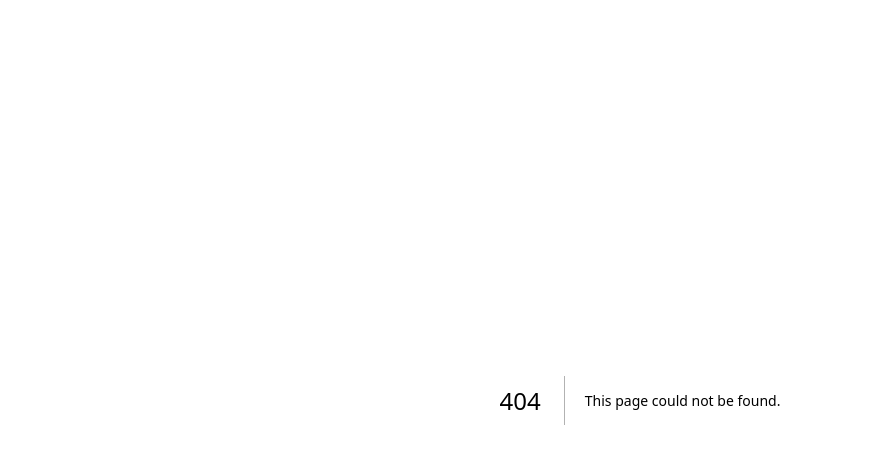
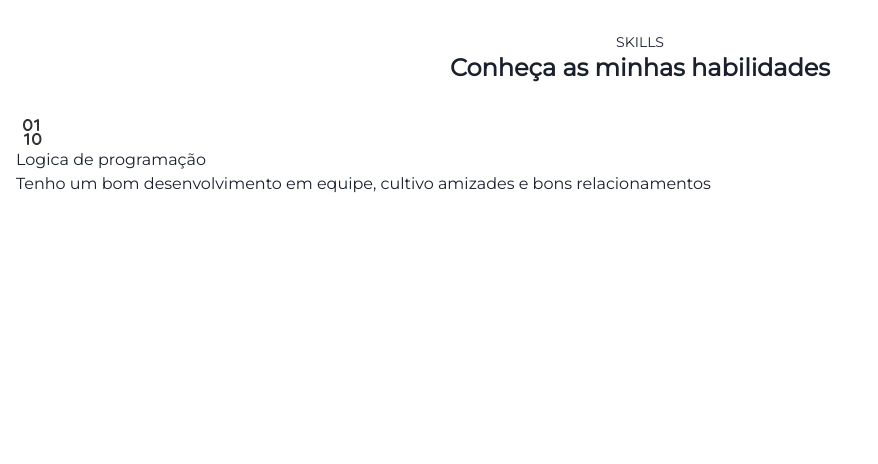
Before and after one commit to matheuspaiva1/portfolio-dev, a Next.js app: page /skills in a window 1280 px wide. Before the commit this address had no page. Shown: the top 464 px of the page, without its empty margins (0-878 px from the left). Built offline with nearby package versions, Linux system fonts and the light colour scheme.

Commit message:
feat: create layout page skills

```diff
--- /dev/null
+++ b/src/app/components/CardSkills.tsx
@@ -0,0 +1,34 @@
+/* eslint-disable @next/next/no-img-element */
+import { useColorMode } from '@chakra-ui/react';
+import React from 'react'
+
+interface CardProps{
+  title: string;
+  description: string;
+  imgs: string;
+}
+
+const CardSkills:React.FC<CardProps>=({title, description, imgs}) => {
+  const {colorMode} = useColorMode()
+
+  return (
+    <div className='my-8 m-4'>
+      {colorMode === "dark" ?
+      <div className="mt-4 bg-gray-900 p-4 rounded-lg">
+        <img src={imgs} alt="" />
+        <h1 className='font-bold text-2xl'>{title}</h1>
+        <p className=''>{description}</p>
+      </div> :
+      <div className="">
+        <img src={imgs} alt="" />
+        <h1>{title}</h1>
+        <p>{description}</p>
+      </div>
+      }
+
+
+    </div>
+  )
+}
+
+export default CardSkills
--- a/src/app/components/Main.tsx
+++ b/src/app/components/Main.tsx
@@ -4,6 +4,7 @@ import { Button, useColorMode } from '@chakra-ui/react'
 import React from 'react'
 import PageSobre from '../sobreMim/page'
 import PageProjects from '../projetos/page'
+import PageSkills from '../skills/page'
 
 export default function Main() {
   const {colorMode} = useColorMode()
@@ -46,6 +47,8 @@ export default function Main() {
 
       <PageProjects/>
 
+      <PageSkills/>
+
 
     </main>
   )
--- /dev/null
+++ b/src/app/skills/page.tsx
@@ -0,0 +1,12 @@
+import React from 'react'
+import CardSkills from '../components/CardSkills'
+
+export default function PageSkills() {
+  return (
+    <div>
+      <h1 className="font-medium text-center text-sm mt-8">SKILLS</h1>
+      <h2 className="font-bold text-center text-2xl">Conheça as minhas habilidades</h2>
+      <CardSkills title="Logica de programação" description='Tenho um bom desenvolvimento em equipe, cultivo amizades e bons relacionamentos' imgs='/bin.svg'/>
+    </div>
+  )
+}
```
